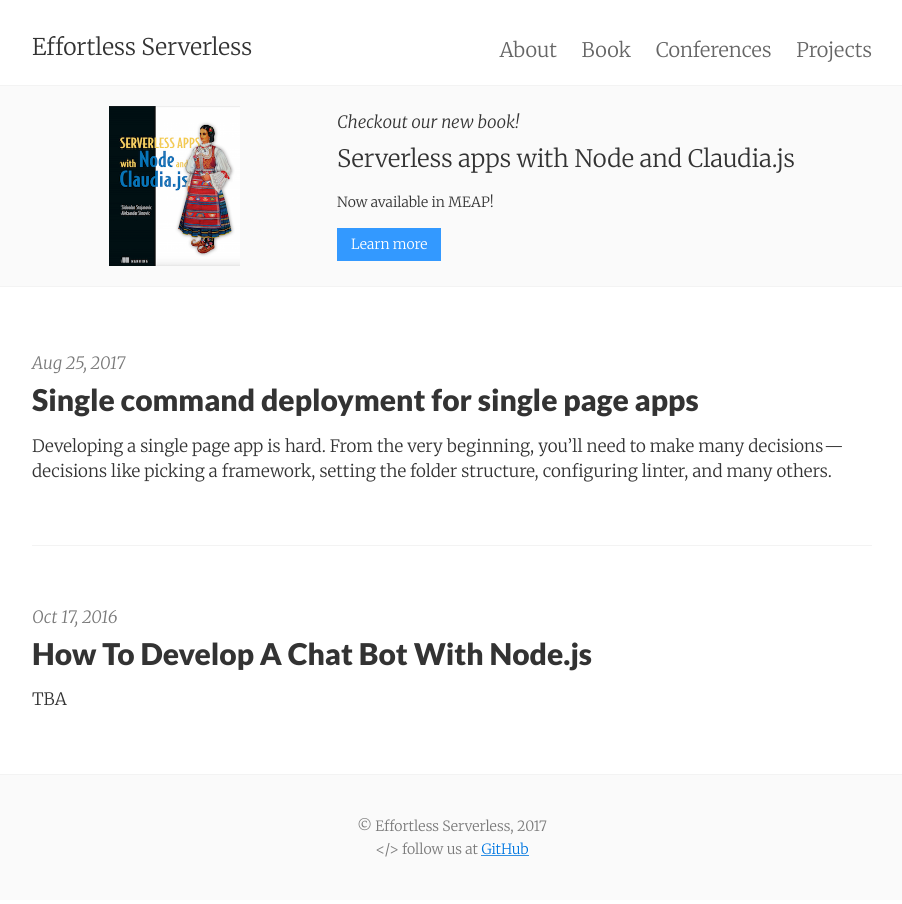
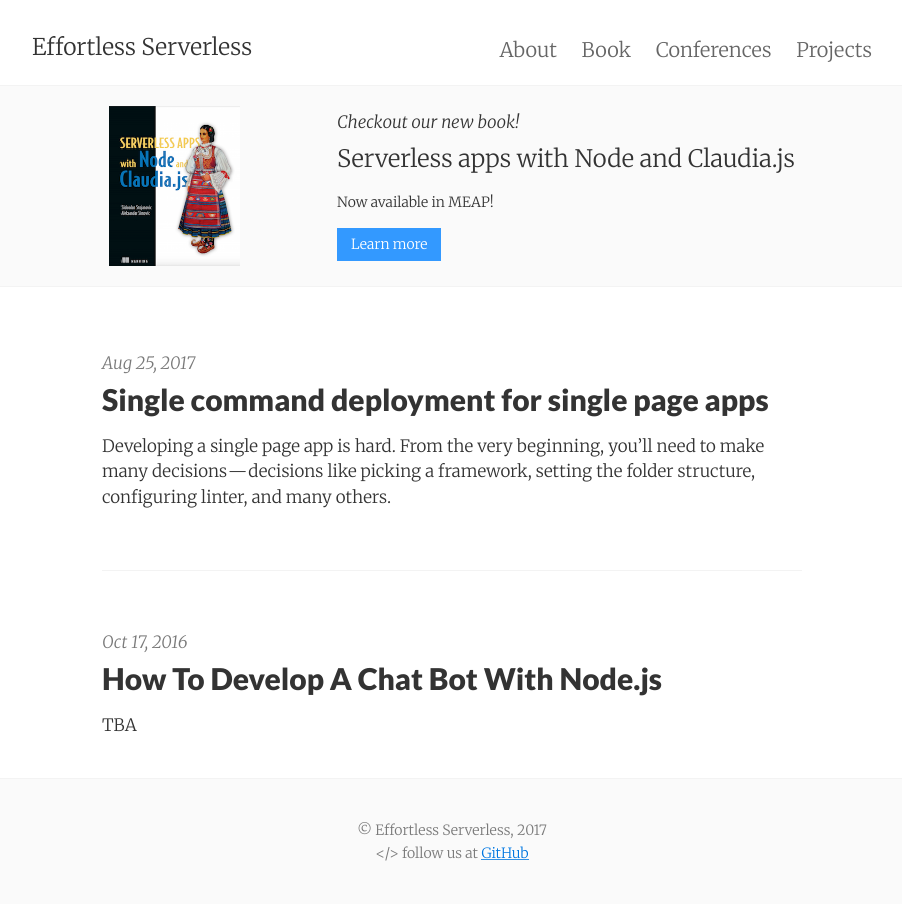
Before and after one commit to serverlesspub/serverless.pub, a Jekyll site: the page built from index.html, in a window 1280 px wide. Shown: the whole page, without its empty margins (188-1090 px from the left). Built offline with Jekyll 4.4.1, drawn with Linux system fonts in a browser that asks for light colours; nearby versions of some CDN libraries; the list of posts is cut into pages by our own code.

Commit message:
adding posts change

```diff
--- a/_sass/_posts.scss
+++ b/_sass/_posts.scss
@@ -1,6 +1,7 @@
 
 .posts {
-  margin: 0;
+  width: 35rem;
+  margin: auto;
 }
 
 .posts .post {
```
